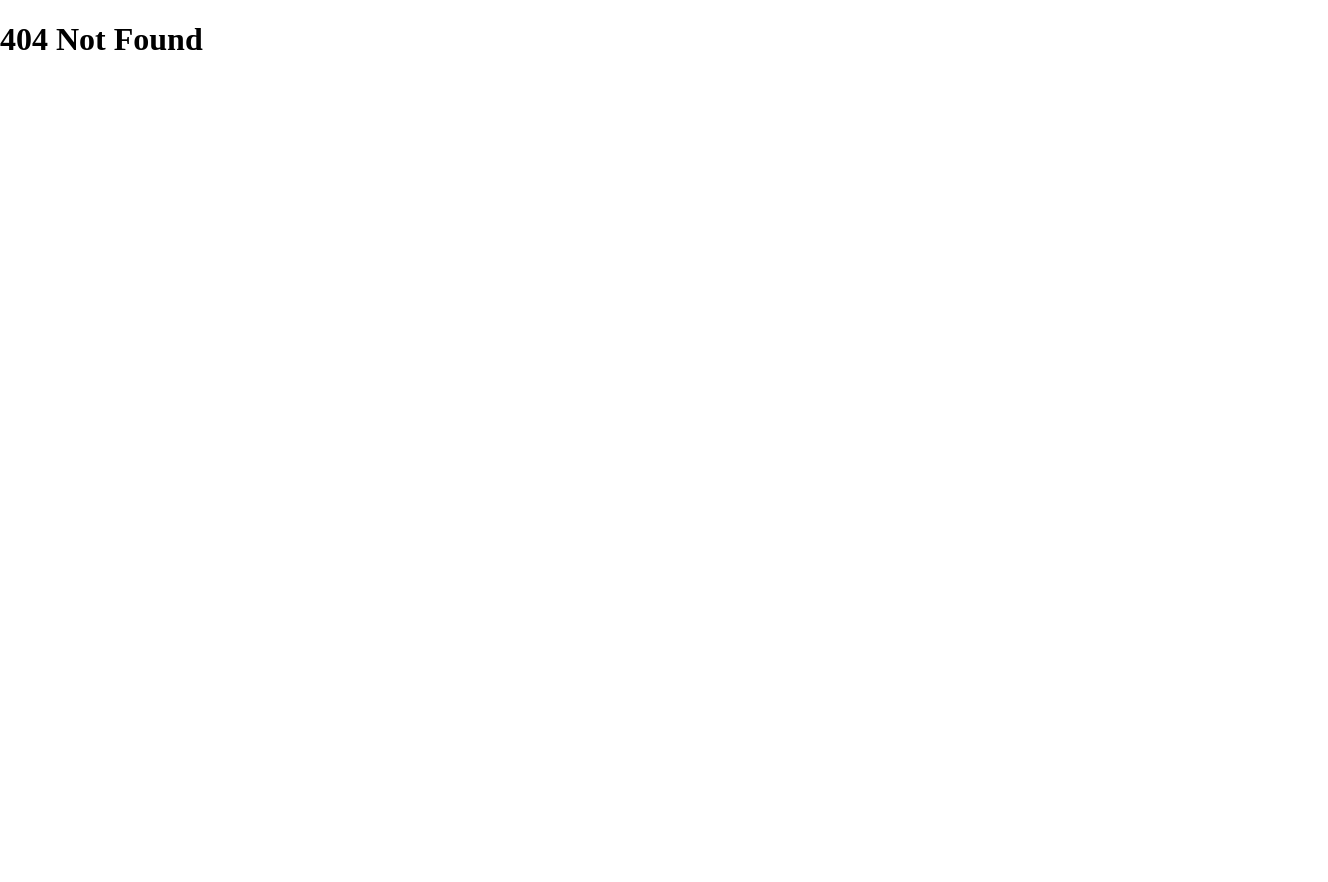
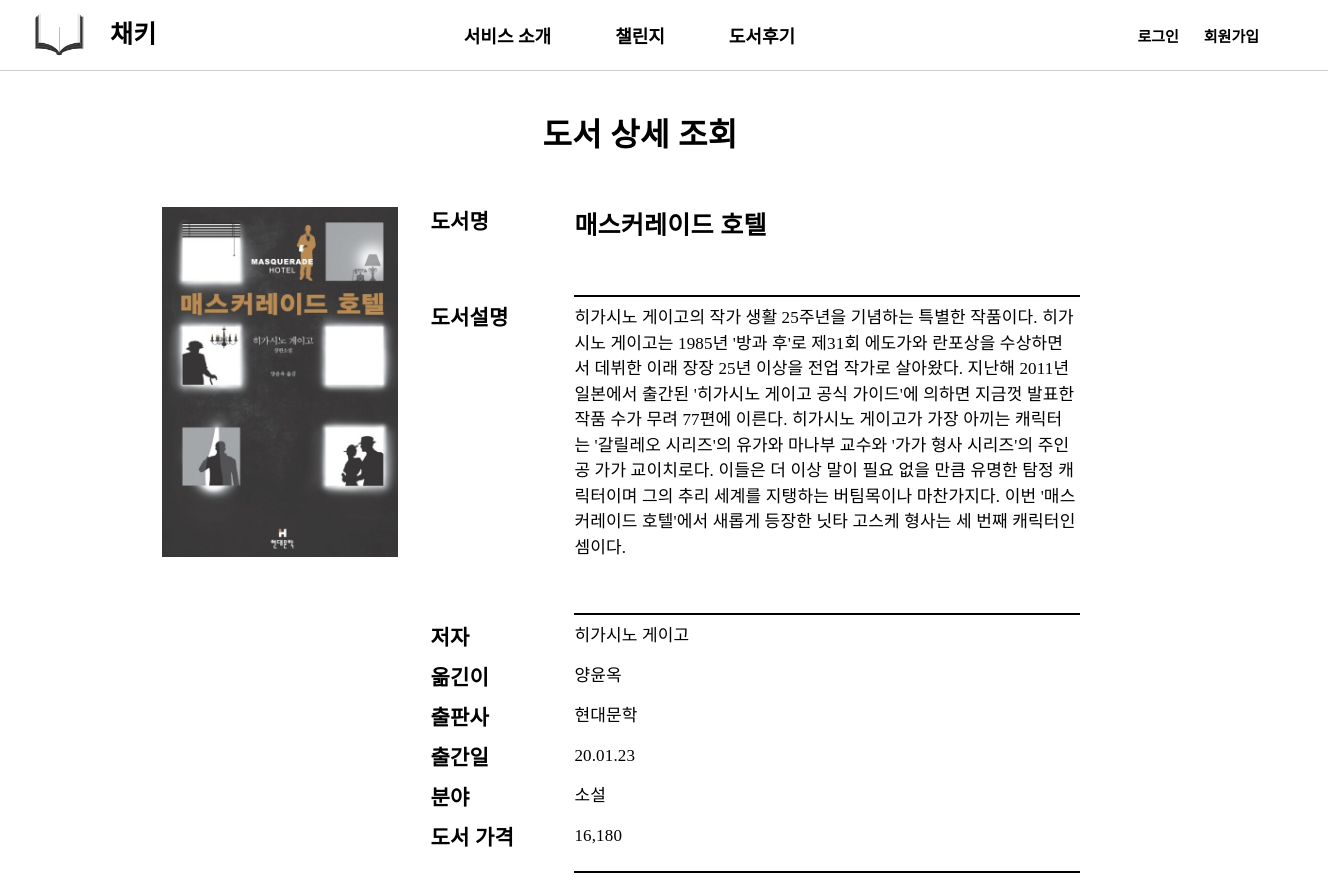
Before and after one commit to Webkit-team/Chae-ki-frontend, a React (Create React App) app: page /book in a window 1280 px wide. Before the commit this address had no page. Shown: the top 882 px of the page, 1328 px wide, since content can reach past the window. Before the commit the page ends 800 px from the top, so only its background shows below. Built offline with nearby package versions, Linux system fonts and the light colour scheme; a web font is replaced by a local one.

Commit message:
[도서상세페이지] 초안 작성

```diff
--- a/src/App.js
+++ b/src/App.js
@@ -8,6 +8,7 @@ import ChallengePage from './components/pages/Challenge/ChallengePage';
 import ReviewPage from './components/pages/Review/ReviewPage';
 import MyPage from './components/pages/Users/MyPage';
 import EditPage from './components/pages/Users/EditPage';
+import BookDetailPage from './components/pages/BookDetailPage';
 
 
 
@@ -22,6 +23,8 @@ const App = () => {
         <Route path="/review" element={<ReviewPage/>}></Route>
         <Route path="/login" element={<LoginPage />}></Route>
         <Route path="/signup" element={<SignUpPage/>}></Route>
+        <Route path="/book" element={<BookDetailPage/>}></Route>
+
 
 {/* 마이 페이지와 회원정보수정 페이지는 로그인한 뒤에 뜨는 메인페이지에서 이동 가능하도록 변경 예정. */}
         <Route path="/my" element={<MyPage/>}></Route>
--- /dev/null
+++ b/src/components/organisms/BookContainer.js
@@ -0,0 +1,112 @@
+import { Box, Divider } from "@mui/material";
+import { SubTitle, MainText, Text2, Text3 } from "../atoms/Text";
+
+import bookExImg from "../../assets/book1.png"
+
+const BookContainer = () => {
+    return (<>
+
+        <SubTitle>도서 상세 조회</SubTitle>
+
+        <Box sx={{ display: "flex", width: "100%", justifyContent: "center", pt: 5 }}>
+            <Box
+                component="img"
+                sx={{
+                    width: 250,
+                    height: 350,
+                    objectFit: "cover"
+                }}
+                src={bookExImg}
+                alt="이미지"
+            />
+
+            <Box sx={{ display: "flex",  width: "80%"}}>
+                <Box sx={{display:"flex", flexDirection:"column", width: "20%", pl:4}}>
+                    <Box sx={{height: 96}}>
+                        <Text3>도서명</Text3>
+                        {/* <Divider orientation="vertical" variant="middle" sx={{ border:"solid 1px" }}/> */}
+                    </Box>
+                    <Box sx={{ height: 320}}>
+                        <Text3>도서설명</Text3>
+                    </Box>
+                    <Box sx={{ height: 40}}>
+                        <Text3>저자</Text3>
+                    </Box>
+                    <Box sx={{ height: 40}}>
+                        <Text3>옮긴이</Text3>
+                    </Box>
+                    <Box sx={{ height: 40}}>
+                        <Text3>출판사</Text3>
+                    </Box>
+                    <Box sx={{height: 40}}>
+                        <Text3>출간일</Text3>
+                    </Box>
+                    <Box sx={{ height: 40}}>
+                        <Text3>분야</Text3>
+                    </Box>
+                    <Box sx={{height: 58}}>
+                        <Text3>도서 가격</Text3>
+                    </Box>
+                    <Box sx={{height: 40}}>
+                        <Text3>도서 구매 링크</Text3>
+                    </Box>
+
+                </Box>
+
+                <Box sx={{width: "70%"}}>
+                    <Box sx={{height: 80}}>
+                        <Text2>매스커레이드 호텔</Text2>
+                    </Box>
+
+                    <Divider width="100%" sx={{ border: "solid 1px", mt:1, mb:1 }}></Divider>
+
+                    <Box sx={{height: 300, overflow: "auto"}}>
+                        <MainText>
+                            히가시노 게이고의 작가 생활 25주년을 기념하는 특별한 작품이다. 히가시노 게이고는 1985년 '방과 후'로 제31회 에도가와 란포상을 수상하면서 데뷔한 이래 장장 25년 이상을 전업 작가로 살아왔다. 지난해 2011년 일본에서 출간된 '히가시노 게이고 공식 가이드'에 의하면 지금껏 발표한 작품 수가 무려 77편에 이른다.
+                            히가시노 게이고가 가장 아끼는 캐릭터는 '갈릴레오 시리즈'의 유가와 마나부 교수와 '가가 형사 시리즈'의 주인공 가가 교이치로다. 이들은 더 이상 말이 필요 없을 만큼 유명한 탐정 캐릭터이며 그의 추리 세계를 지탱하는 버팀목이나 마찬가지다. 이번 '매스커레이드 호텔'에서 새롭게 등장한 닛타 고스케 형사는 세 번째 캐릭터인 셈이다.
+                        </MainText>
+                    </Box>
+
+                    <Divider width="100%" sx={{ border: "solid 1px", mt:1, mb:1}}></Divider>
+
+                    <Box sx={{height: 40}}>
+                        <MainText>히가시노 게이고</MainText>
+                    </Box>
+
+                    <Box sx={{height: 40}}>
+                        <MainText>양윤옥</MainText>
+                    </Box>
+
+                    <Box sx={{height: 40}}>
+                        <MainText>현대문학</MainText>
+                    </Box>
+
+                    <Box sx={{height: 40}}>
+                        <MainText>20.01.23</MainText>
+                    </Box>
+
+                    <Box sx={{height: 40}}>
+                        <MainText>소설</MainText>
+                    </Box>
+
+                    <Box sx={{height: 40}}>
+                        <MainText>16,180</MainText>
+                    </Box>
+
+                    <Divider width="100%" sx={{ border: "solid 1px", mt:1, mb:1 }}></Divider>
+
+                    <Box sx={{height: 40}}>
+                        <MainText>www.naver.com</MainText>
+                    </Box>
+
+
+                </Box>
+
+            </Box>
+
+        </Box>
+
+    </>)
+}
+
+export default BookContainer;
--- a/src/components/pages/BookDetailPage.js
+++ b/src/components/pages/BookDetailPage.js
@@ -0,0 +1,13 @@
+import Layout from "../Layout/Layout";
+import BookContainer from "../organisms/BookContainer";
+
+const BookDetailPage = () => {
+    return (<>
+        <Layout>
+            <BookContainer/>
+        </Layout>
+
+    </>)
+}
+
+export default BookDetailPage;
```
Also changed, not shown: src/components/molecules/Book/BookDetail.js (added, +10 -0 lines), src/components/organisms/css/MyContainer.css (deleted).
